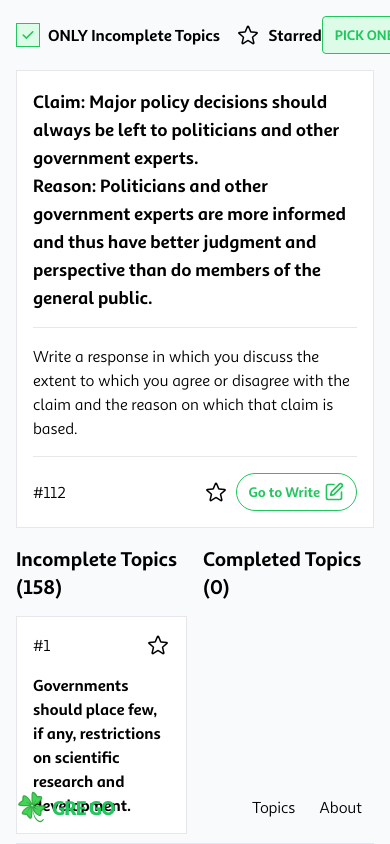
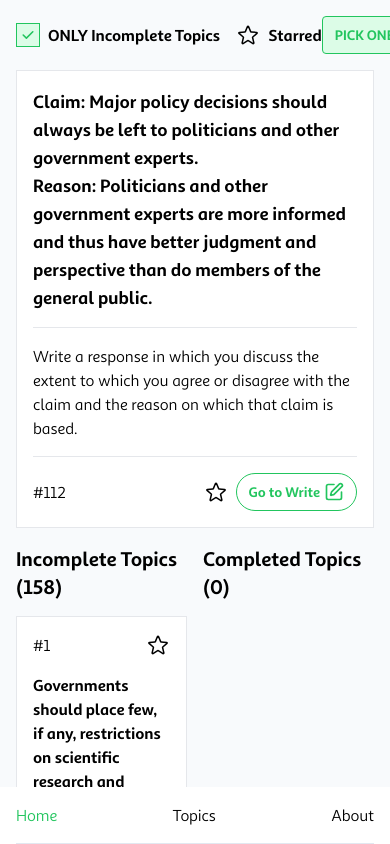
Before and after one commit to shenlu89/grego, a Next.js app: page / in a window 390 px wide. Shown: the top 844 px of the page. Built offline with nearby package versions, Linux system fonts and the light colour scheme.

Commit message:
style: update header with responsive style

```diff
--- a/components/header.tsx
+++ b/components/header.tsx
@@ -8,20 +8,25 @@ const Navbar: NextPage = () => {
   const pathname = usePathname();
 
   return (
-    <header className="flex max-w-6xl container mx-auto select-none md:relative fixed inset-x-0 bottom-0 z-50">
+    <header className="flex max-w-6xl container mx-auto select-none md:relative fixed inset-x-0 bottom-0 z-50 md:bg-transparent bg-white">
       <div className="flex justify-between w-full mx-4 py-4 border border-x-0 border-t-0 border-b-slate-200">
-        <Link href={"/"} className="flex text-green-500 space-x-1 items-center">
-          <img src="/logo.svg" className="flex size-8" />
-          <span className="text-xl font-extrabold tracking-tighter self-center pr-8">
+        <Link href={"/"} className="flex text-green-500 space-x-1 items-center justify-center">
+          <img src="/logo.svg" className="size-8 md:flex hidden" />
+          <span className="text-xl font-extrabold tracking-tighter self-center pr-8 md:flex hidden">
             GRE GO
           </span>
         </Link>
-        <nav className="flex">
-          <ul className="flex items-center">
+        <nav className="flex w-full md:w-auto md:justify-start">
+          <ul className="flex items-center w-full md:w-auto justify-between">
+            <li className="flex">
+              <Link href={"/"} className={`flex md:px-3 px-0 md:py-2 py-0 items-center space-x-2 hover:text-green-500 justify-center outline-none ${pathname === "/" && "text-green-500"}`}>
+                <span className="md:hidden flex">Home</span>
+              </Link>
+            </li>
             {HeaderNavLinks?.map((nav) => (
-              <li key={nav?.title}>
+              <li key={nav?.title} className="flex">
                 <Link
-                  className={`flex px-3 py-2 rounded items-center space-x-2 hover:text-green-500 justify-center outline-none ${pathname?.includes(nav?.title.toLowerCase()) &&
+                  className={`flex md:px-3 px-0 md:py-2 py-0 items-center space-x-2 hover:text-green-500 justify-center outline-none ${pathname?.includes(nav?.title.toLowerCase()) &&
                     "text-green-500"
                     }`}
                   href={nav?.href}
```
